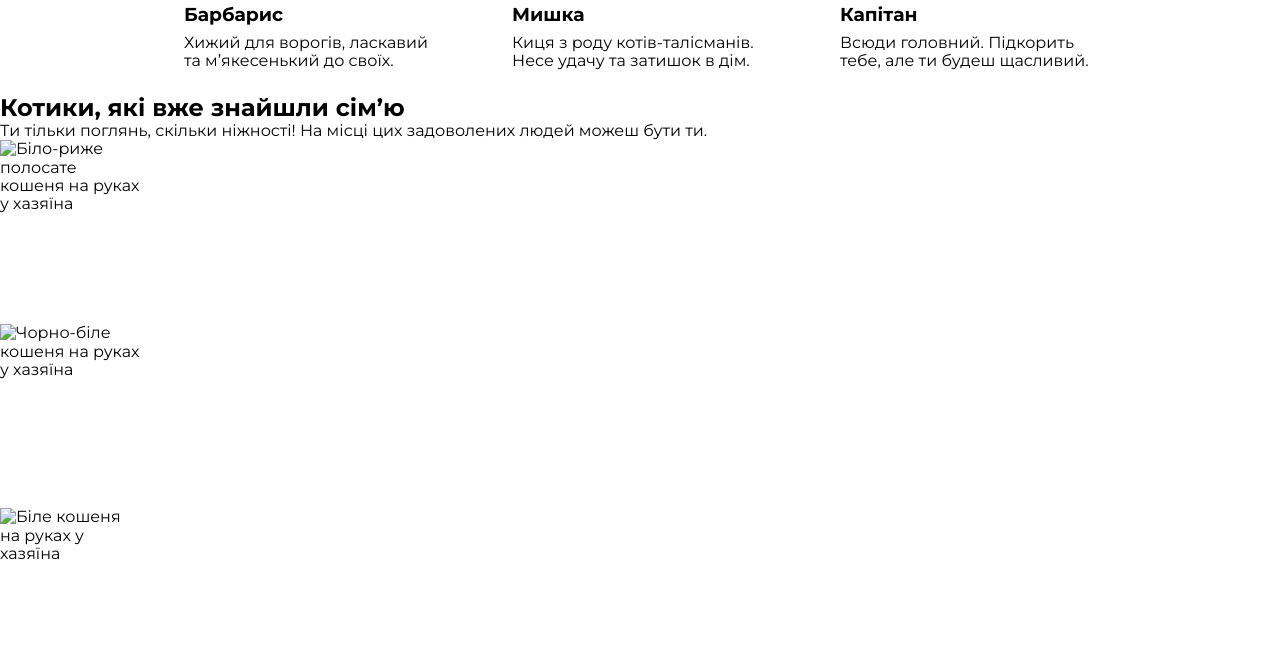
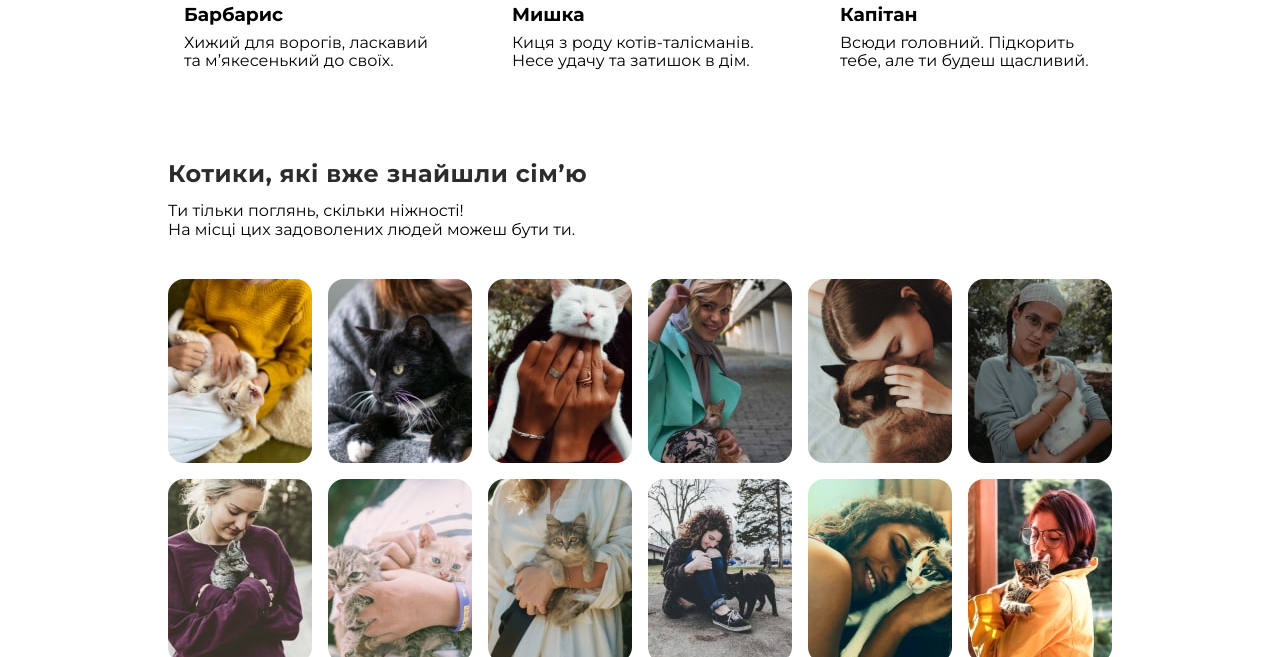
Before and after one commit to DashaAndreeva/My-own-project, a plain HTML site: page index.html in a window 1280 px wide. Shown: the part 630-1287 px from the top of the page. Drawn offline with nearby package versions, Linux system fonts and the light colour scheme.

Commit message:
gallery-end

```diff
--- a/index.html
+++ b/index.html
@@ -72,16 +72,16 @@
         </ul>
       </section>
 
-      <section>
-        <h2>Котики, які вже знайшли сім’ю</h2>
-        <p>
-          Ти тільки поглянь, скільки ніжності! На місці цих задоволених людей
+      <section class="section container">
+        <h2 class="section-title">Котики, які вже знайшли сім’ю</h2>
+        <p class="section-text">
+          Ти тільки поглянь, скільки ніжності! <br> На місці цих задоволених людей
           можеш бути ти.
         </p>
-        <ul>
+        <ul class="gallery">
           <li>
             <img
-              src="./images/card-cat1.jpg"
+              src="/images/cat-card1.jpg"
               alt="Біло-риже полосате кошеня на руках у хазяїна"
               width="144"
               height="184"
@@ -89,7 +89,7 @@
           </li>
           <li>
             <img
-              src="./images/card-cat2.jpg"
+              src="/images/cat-card2.jpg"
               alt="Чорно-біле кошеня на руках у хазяїна"
               width="144"
               height="184"
@@ -97,7 +97,7 @@
           </li>
           <li>
             <img
-              src="./images/card-cat3.jpg"
+              src="/images/cat-card3.jpg"
               alt="Біле кошеня на руках у хазяїна"
               width="144"
               height="184"
@@ -105,7 +105,7 @@
           </li>
           <li>
             <img
-              src="./images/card-cat4.jpg"
+              src="/images/cat-card4.jpg"
               alt="Біло-риже кошеня разом з хазяйкою"
               width="144"
               height="184"
@@ -113,7 +113,7 @@
           </li>
           <li>
             <img
-              src="./images/card-cat5.jpg"
+              src="/images/cat-card5.jpg"
               alt="Хазяйка обіймає своє коричневе кошеня"
               width="144"
               height="184"
@@ -121,7 +121,7 @@
           </li>
           <li>
             <img
-              src="./images/card-cat6.jpg"
+              src="/images/cat-card6.jpg"
               alt="Трьокольорове кошеня з хазяйкою"
               width="144"
               height="184"
@@ -129,7 +129,7 @@
           </li>
           <li>
             <img
-              src="./images/card-cat7.jpg"
+              src="/images/cat-card7.jpg"
               alt="Сіре полосате кошеня на руках хазяйки"
               width="144"
               height="184"
@@ -137,7 +137,7 @@
           </li>
           <li>
             <img
-              src="./images/card-cat8.jpg"
+              src="/images/cat-card8.jpg"
               alt="Два кошеня- сіре і риже на руках хазяйки"
               width="144"
               height="184"
@@ -145,7 +145,7 @@
           </li>
           <li>
             <img
-              src="./images/card-cat9.jpg"
+              src="/images/cat-card9.jpg"
               alt="Сіре кошеня на руках у хазяйки"
               width="144"
               height="184"
@@ -153,7 +153,7 @@
           </li>
           <li>
             <img
-              src="./images/card-cat10.jpg"
+              src="./images/cat-card10.jpg"
               alt="Чорний кіт разом з хазяйкою"
               width="144"
               height="184"
@@ -161,7 +161,7 @@
           </li>
           <li>
             <img
-              src="./images/card-cat11.jpg"
+              src="./images/cat-card11.jpg"
               alt="Трьокольорове кошеня обіймається з хазяйкою"
               width="144"
               height="184"
@@ -169,7 +169,7 @@
           </li>
           <li>
             <img
-              src="./images/card-cat12.jpg"
+              src="./images/cat-card12.jpg"
               alt="Полосата сіра киця обіймає хазяйку"
               width="144"
               height="184"
--- a/styles.css
+++ b/styles.css
@@ -85,12 +85,16 @@ img {
   line-height: 40px;
   letter-spacing: 0.5px;
   color: #2c2c2c;
-  margin-bottom: 40px;
+}
+
+.section-text {
+  margin-top: 8px;
 }
 
 .cat-list {
   display: flex;
   gap: 40px;
+  margin-top: 40px;
 }
 
 .cat-list li {
@@ -109,3 +113,18 @@ img {
 .cat-list h3 {
   margin-bottom: 8px;
 }
+
+/* Section 3 */
+
+.gallery {
+  display: flex;
+  flex-wrap: wrap;
+  gap: 16px;
+  margin-top: 40px;
+}
+
+.gallery li {
+  flex-basis: calc((100% - 5 * 16px) / 6);
+  border-radius: 16px;
+  overflow: hidden;
+}
```
